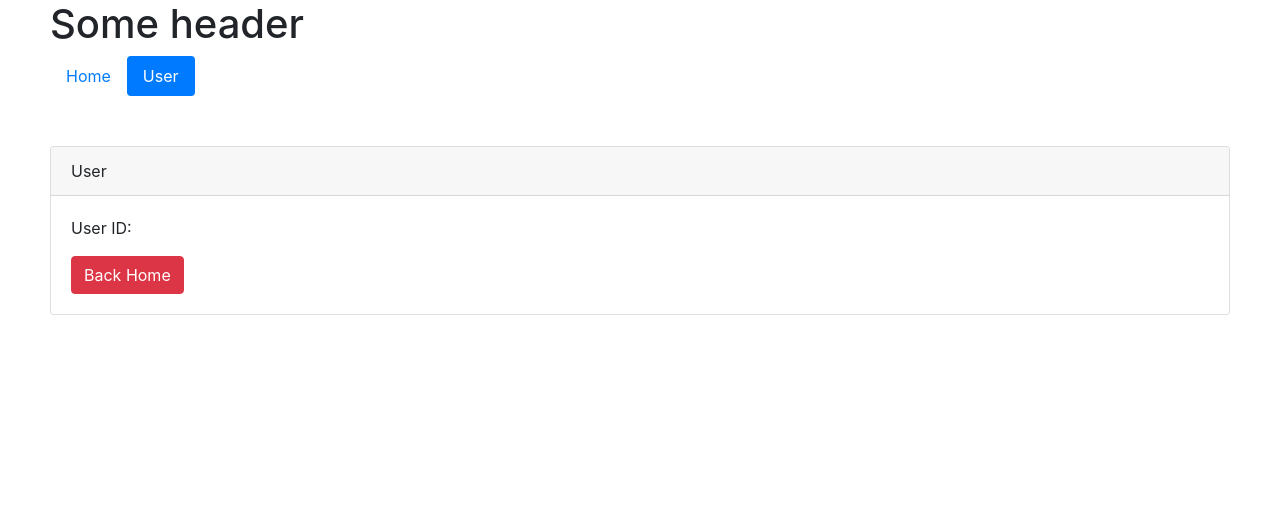
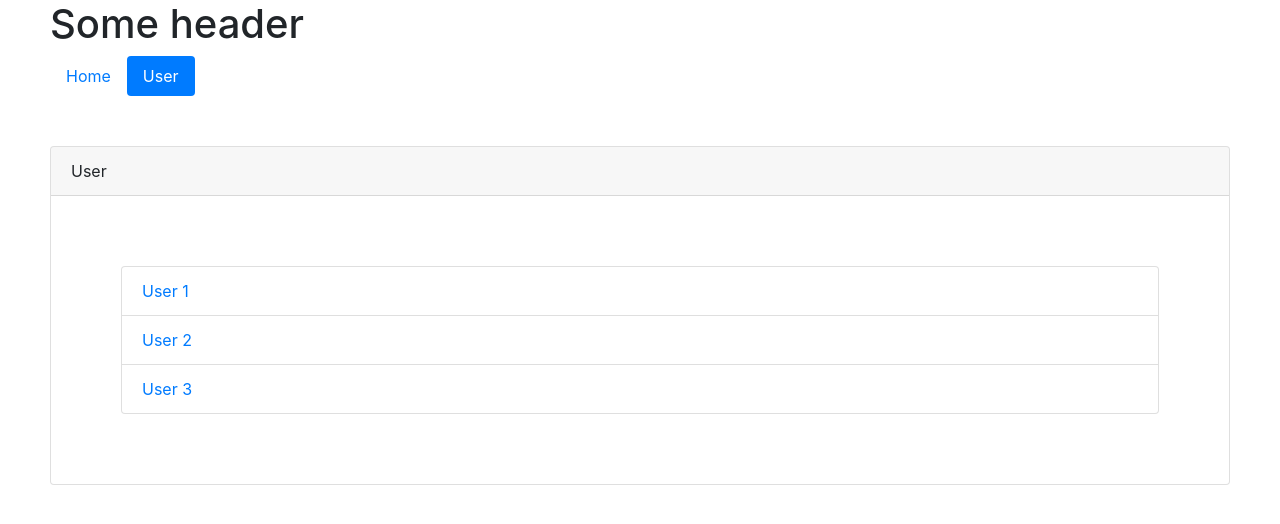
Before and after one commit to dzarezenko/beetroot2-vue-routing, a Vue app: page /user in a window 1280 px wide. Shown: the top 524 px of the page. Built offline with nearby package versions, Linux system fonts and the light colour scheme.

Commit message:
Nested routes

```diff
--- a/src/components/User.vue
+++ b/src/components/User.vue
@@ -4,32 +4,7 @@
       User
     </div>
     <div class="card-body">
-      <p>
-        User ID: {{ userId }}
-      </p>
-      <button type="button" class="btn btn-danger" @click="goHome">Back Home</button>
+      <router-view></router-view>
     </div>
   </div>
 </template>
-
-<script>
-export default {
-  data() {
-    return {
-      userId: this.$route.params.id,
-    }
-  },
-  methods: {
-    goHome() {
-      this.$router.push({
-        //path: "/"
-        name: "home-page"
-      });
-    },
-  },
-  mounted() {
-    console.log(this.$router);
-    console.log(this.$route);
-  }
-}
-</script>
--- /dev/null
+++ b/src/components/user/UserDetails.vue
@@ -0,0 +1,34 @@
+<template>
+  <div class="card">
+    <div class="card-header">
+      User
+    </div>
+    <div class="card-body">
+      <p>
+        User ID: {{ userId }}
+      </p>
+      <button type="button" class="btn btn-warning" @click="editUser">Edit</button>
+    </div>
+  </div>
+</template>
+
+<script>
+export default {
+  data() {
+    return {
+      userId: this.$route.params.id,
+    }
+  },
+  methods: {
+    editUser() {
+      this.$router.push({
+        path: `/user/${this.userId}/edit`
+      });
+    },
+  },
+  mounted() {
+    console.log(this.$router);
+    console.log(this.$route);
+  }
+}
+</script>
--- /dev/null
+++ b/src/components/user/UserEdit.vue
@@ -0,0 +1,3 @@
+<template>
+  <h1>User Edit</h1>
+</template>
--- /dev/null
+++ b/src/components/user/UserList.vue
@@ -0,0 +1,13 @@
+<template>
+  <ul class="list-group">
+    <router-link tag="li" class="list-group-item" to="/user/1"><a>User 1</a></router-link>
+    <router-link tag="li" class="list-group-item" to="/user/2"><a>User 2</a></router-link>
+    <router-link tag="li" class="list-group-item" to="/user/3"><a>User 3</a></router-link>
+  </ul>
+</template>
+
+<style scoped>
+ul {
+  margin: 50px;
+}
+</style>
```
Also changed, not shown: src/main.js (+8 -2 lines).
